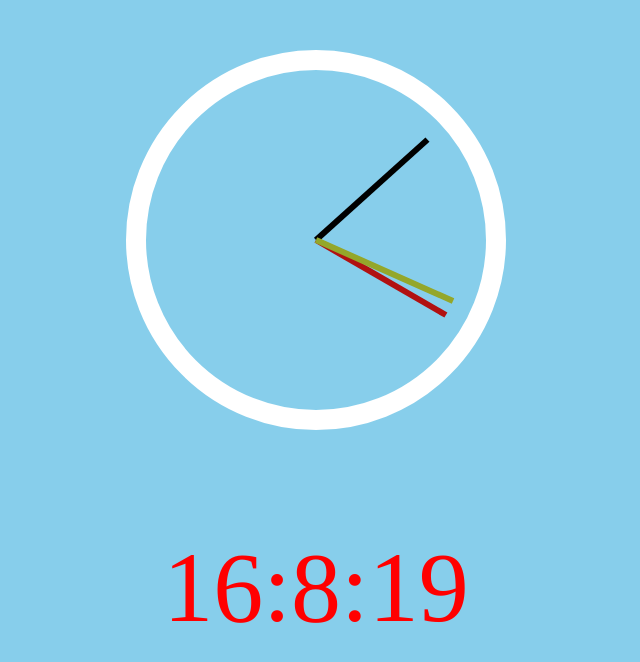
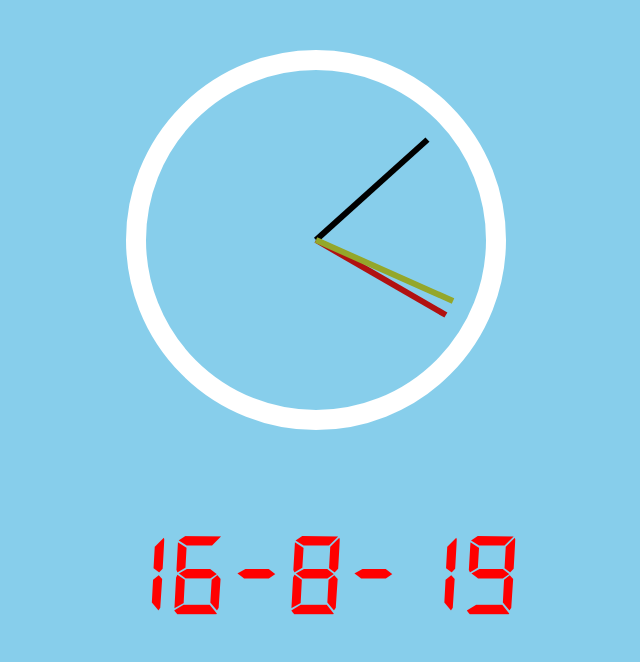
Before and after one commit to JayChaudhary2408/digital_watch, a plain HTML site: page index.html in a window 1280 px wide. Shown: the whole page, without its empty margins (324-964 px from the left). Drawn offline with Linux system fonts and the light colour scheme; a web font is replaced by a local one.

Commit message:
fonts added

```diff
--- a/index.html
+++ b/index.html
@@ -4,7 +4,7 @@
     <meta charset="UTF-8">
     <meta http-equiv="X-UA-Compatible" content="IE=edge">
     <meta name="viewport" content="width=device-width, initial-scale=1.0">
-    <title>Document</title>
+    <title>Digital Watch</title>
     <link rel="stylesheet" href="style.css">
     <script src="script.js"></script>
     <link rel="stylesheet" href="https://fonts.googleapis.com/css?family=Sofia">
--- a/style.css
+++ b/style.css
@@ -1,3 +1,7 @@
+@font-face {
+    font-family: segment7;
+    src: url(./Segment7Standard.woff2);
+}
 
 html{
     background:skyblue;
```
Also changed, not shown: Segment7Standard.woff2 (added).
